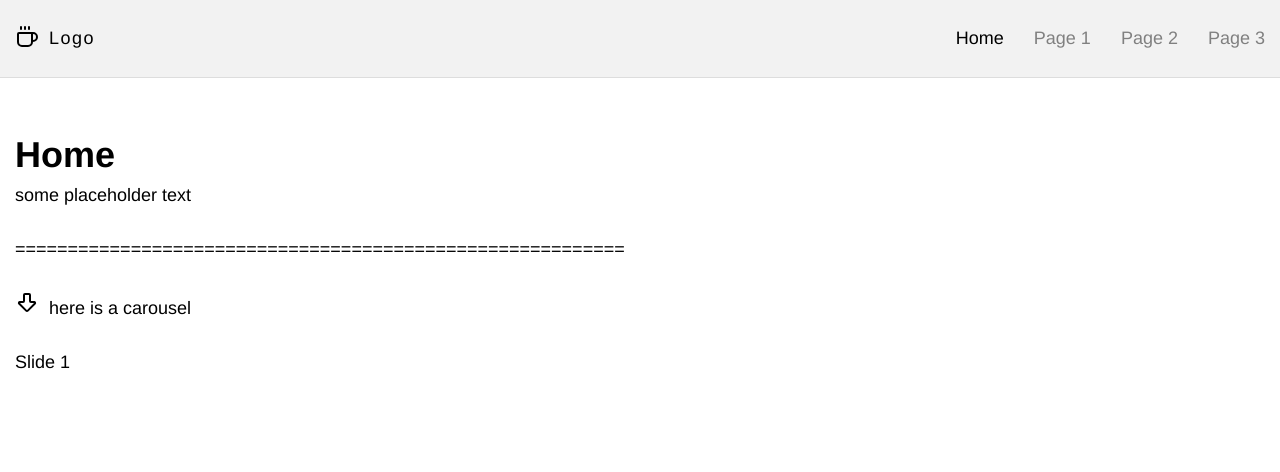
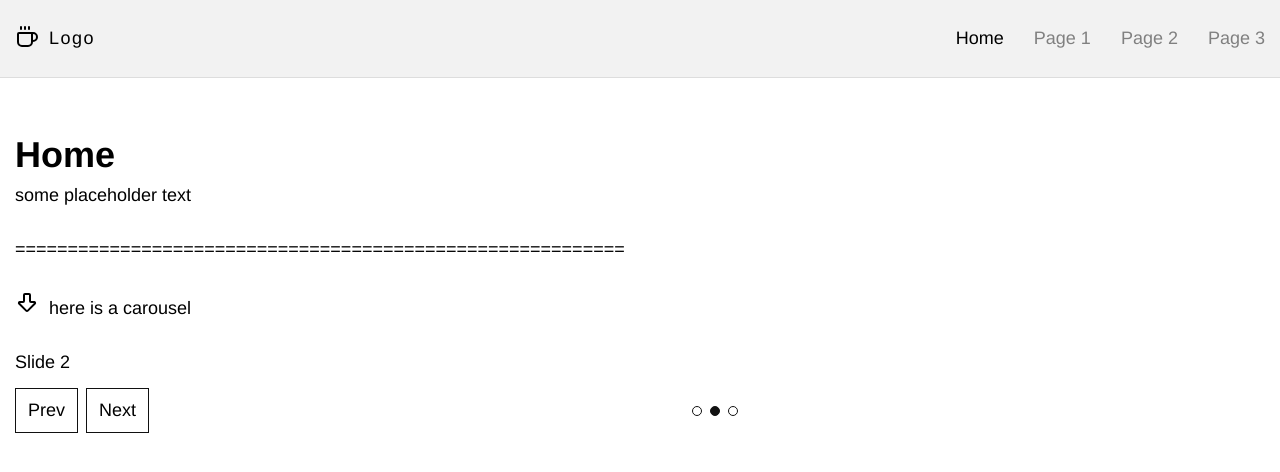
Before and after one commit to derickmoncado/react-next-boilerplate, a Next.js app: page / in a window 1280 px wide. Shown: the top 472 px of the page. Built offline with nearby package versions, Linux system fonts and the light colour scheme.

Commit message:
Had Codex install Embla Carousel plugins, and some basic styles. Carousel now has prev/next buttons and dot nav

```diff
--- a/package.json
+++ b/package.json
@@ -11,6 +11,7 @@
     "next-codemod": "npx @next/codemod@latest"
   },
   "dependencies": {
+    "embla-carousel-autoplay": "^8.6.0",
     "embla-carousel-react": "^8.6.0",
     "lucide-react": "^0.562.0",
     "next": "16.1.1",
--- a/src/app/page.tsx
+++ b/src/app/page.tsx
@@ -1,10 +1,48 @@
 "use client";
 
+import Autoplay from "embla-carousel-autoplay";
 import useEmblaCarousel from "embla-carousel-react";
 import { ArrowBigDown } from "lucide-react";
+import { useCallback, useEffect, useState } from "react";
 
 export default function Home() {
-	const [emblaRef] = useEmblaCarousel({ loop: true });
+	const [selectedIndex, setSelectedIndex] = useState(0);
+	const [scrollSnaps, setScrollSnaps] = useState<number[]>([]);
+	const [prevBtnEnabled, setPrevBtnEnabled] = useState(false);
+	const [nextBtnEnabled, setNextBtnEnabled] = useState(false);
+
+	const [emblaRef, emblaApi] = useEmblaCarousel(
+		{ axis: "x", direction: "ltr", loop: true, align: "center" },
+		[Autoplay({ delay: 4000, stopOnInteraction: false })]
+	);
+
+	const onSelect = useCallback((api: typeof emblaApi) => {
+		if (!api) return;
+		setSelectedIndex(api.selectedScrollSnap());
+		setPrevBtnEnabled(api.canScrollPrev());
+		setNextBtnEnabled(api.canScrollNext());
+	}, []);
+
+	const onInit = useCallback((api: typeof emblaApi) => {
+		if (!api) return;
+		setScrollSnaps(api.scrollSnapList());
+	}, []);
+
+	const scrollPrev = useCallback(() => emblaApi?.scrollPrev(), [emblaApi]);
+	const scrollNext = useCallback(() => emblaApi?.scrollNext(), [emblaApi]);
+	const scrollTo = useCallback(
+		(index: number) => emblaApi?.scrollTo(index),
+		[emblaApi]
+	);
+
+	useEffect(() => {
+		if (!emblaApi) return;
+		onInit(emblaApi);
+		onSelect(emblaApi);
+		emblaApi.on("reInit", onInit);
+		emblaApi.on("reInit", onSelect);
+		emblaApi.on("select", onSelect);
+	}, [emblaApi, onInit, onSelect]);
 
 	return (
 		<div className="container">
@@ -26,6 +64,39 @@ export default function Home() {
 					<div className="embla__slide">Slide 3</div>
 				</div>
 			</section>
+			<div className="embla__controls">
+				<div className="embla__buttons">
+					<button
+						className="embla__button embla__button--prev"
+						type="button"
+						onClick={scrollPrev}
+						disabled={!prevBtnEnabled}
+					>
+						Prev
+					</button>
+					<button
+						className="embla__button embla__button--next"
+						type="button"
+						onClick={scrollNext}
+						disabled={!nextBtnEnabled}
+					>
+						Next
+					</button>
+				</div>
+				<div className="embla__dots">
+					{scrollSnaps.map((_, index) => (
+						<button
+							key={index}
+							className={`embla__dot${
+								index === selectedIndex ? " embla__dot--selected" : ""
+							}`}
+							type="button"
+							onClick={() => scrollTo(index)}
+							aria-label={`Go to slide ${index + 1}`}
+						/>
+					))}
+				</div>
+			</div>
 		</div>
 	);
 }
--- a/src/styles/partials/_globals.scss
+++ b/src/styles/partials/_globals.scss
@@ -36,3 +36,49 @@ svg {
     flex: 0 0 100%;
     min-width: 0;
 }
+
+.embla__controls {
+    display: flex;
+    align-items: center;
+    gap: 16px;
+    margin-top: 12px;
+}
+
+.embla__buttons {
+    display: flex;
+    gap: 8px;
+}
+
+.embla__button {
+    border: 1px solid #111;
+    background: #fff;
+    padding: 8px 12px;
+    cursor: pointer;
+}
+
+.embla__button:disabled {
+    opacity: 0.4;
+    cursor: not-allowed;
+}
+
+.embla__dots {
+    display: flex;
+    align-items: center;
+    gap: 8px;
+    flex: 1;
+    justify-content: center;
+}
+
+.embla__dot {
+    width: 10px;
+    height: 10px;
+    border-radius: 50%;
+    border: 1px solid #111;
+    background: transparent;
+    padding: 0;
+    cursor: pointer;
+}
+
+.embla__dot--selected {
+    background: #111;
+}
```
Also changed, not shown: 1 other file (tests, documents, lock files or other folders).
